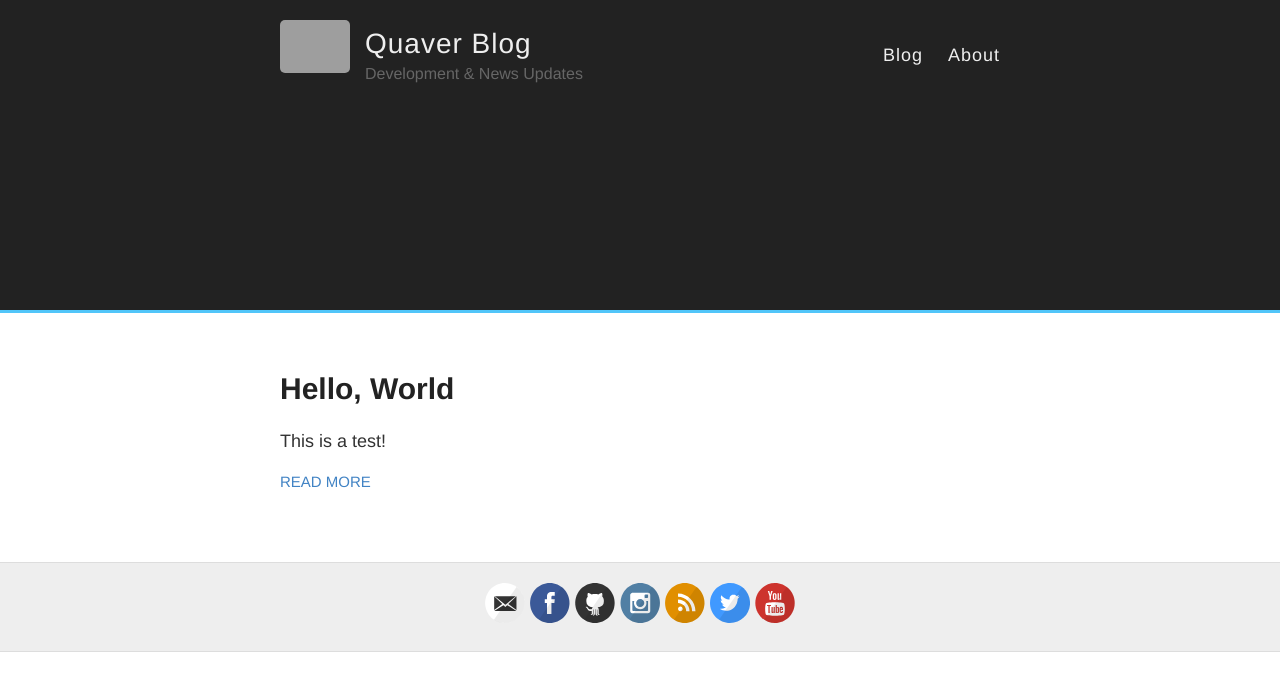
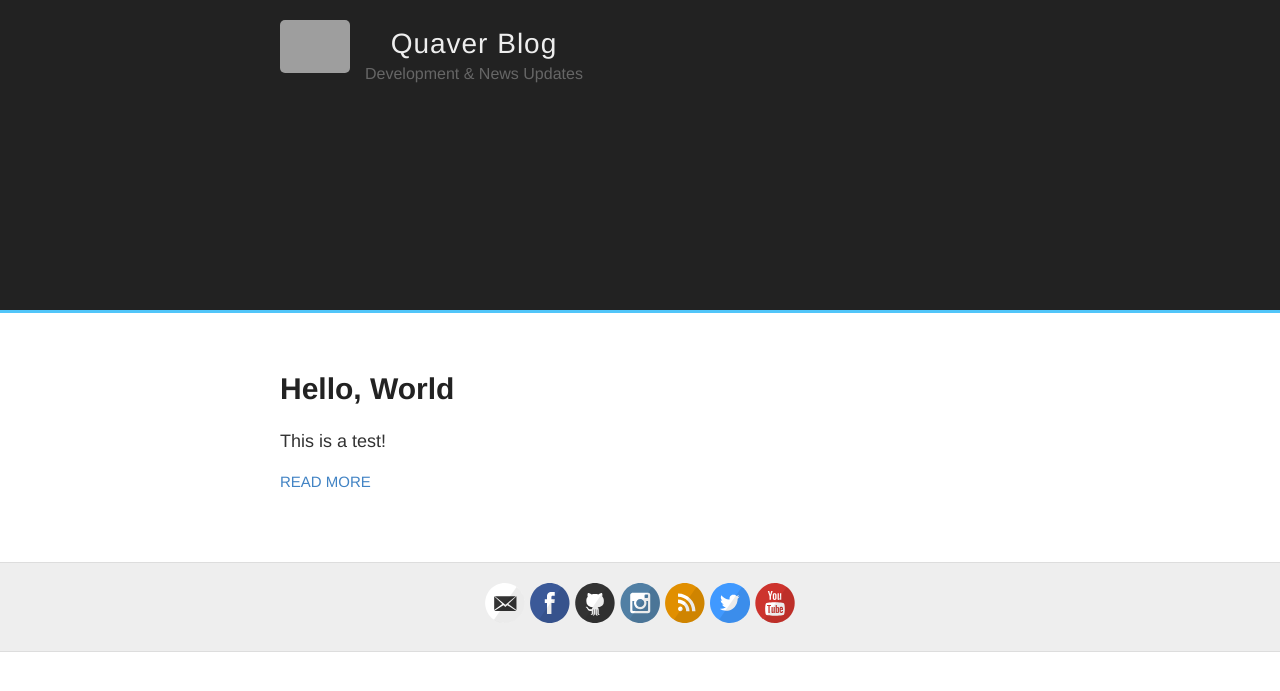
Before and after one commit to Quaver/Quaver.Blog, a Jekyll site: the page built from index.html, in a window 1280 px wide. Shown: the top 691 px of the page. Built offline with Jekyll 4.4.1, drawn with Linux system fonts in a browser that asks for light colours; grey boxes are pictures that could not be loaded.

Commit message:
Update default.html

```diff
--- a/_layouts/default.html
+++ b/_layouts/default.html
@@ -19,17 +19,13 @@
     <div class="wrapper-masthead">
       <div class="container">
         <header class="masthead clearfix">
-          <a href="{{ site.baseurl }}/" class="site-avatar"><img src="{{ site.avatar }}" /></a>
+          <center><a href="{{ site.baseurl }}/" class="site-avatar"><img src="{{ site.avatar }}" /></a></center>
 
-          <div class="site-info">
+          <center><div class="site-info">
             <h1 class="site-name"><a href="{{ site.baseurl }}/">{{ site.name }}</a></h1>
             <p class="site-description">{{ site.description }}</p>
           </div>
-
-          <nav>
-            <a href="{{ site.baseurl }}/">Blog</a>
-            <a href="{{ site.baseurl }}/about">About</a>
-          </nav>
+          </center>
         </header>
       </div>
     </div>
```
